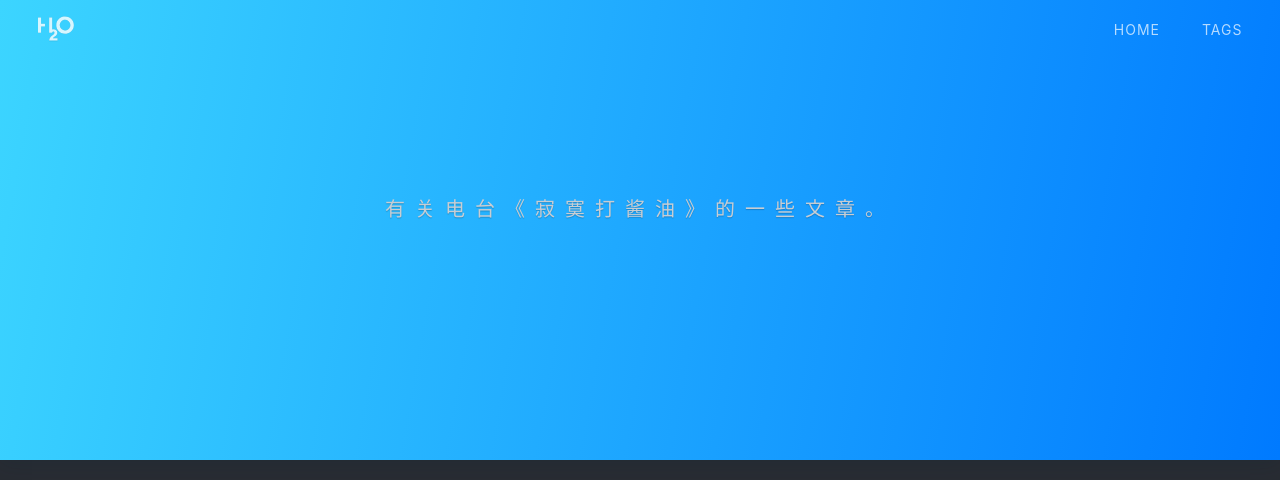
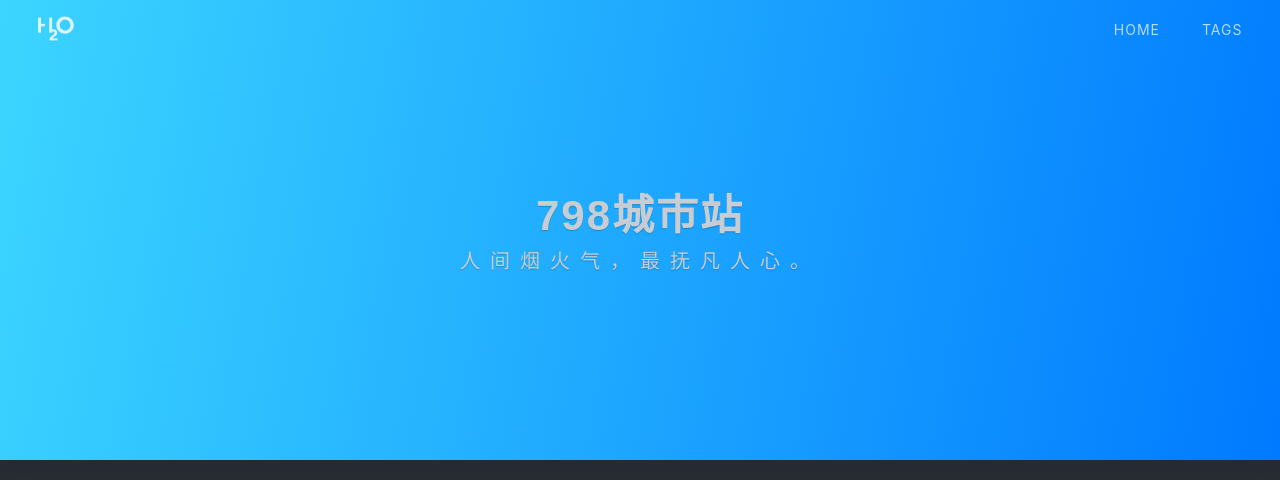
Before and after one commit to luwoor/luwoor.github.io, a Jekyll site: the page built from index.html, in a window 1280 px wide and 1335 px high. Shown: the top 480 px of the window. Built offline with Jekyll 4.4.1, drawn with Linux system fonts in a browser that asks for light colours; nearby versions of some CDN libraries; the list of posts is cut into pages by our own code; a style sheet for code colours, icons or effects is not loaded; grey boxes are pictures that could not be loaded.

Commit message:
更新
更新

```diff
--- a/_config.yml
+++ b/_config.yml
@@ -3,6 +3,8 @@ title: '798城市站'
 description: '有关电台《寂寞打酱油》的一些文章。'
 keyword: '季末，798城市站，寂寞打酱油，电台片花'
 url: '' # your host
+home-title: '798城市站'
+description: '人间烟火气，最抚凡人心。'
 
 # when build blog on server, if you don't need baseurl, you should leave this value blank.
 # 在服务器上建站时，如果你不需要子域名，请将这一格留空
```
